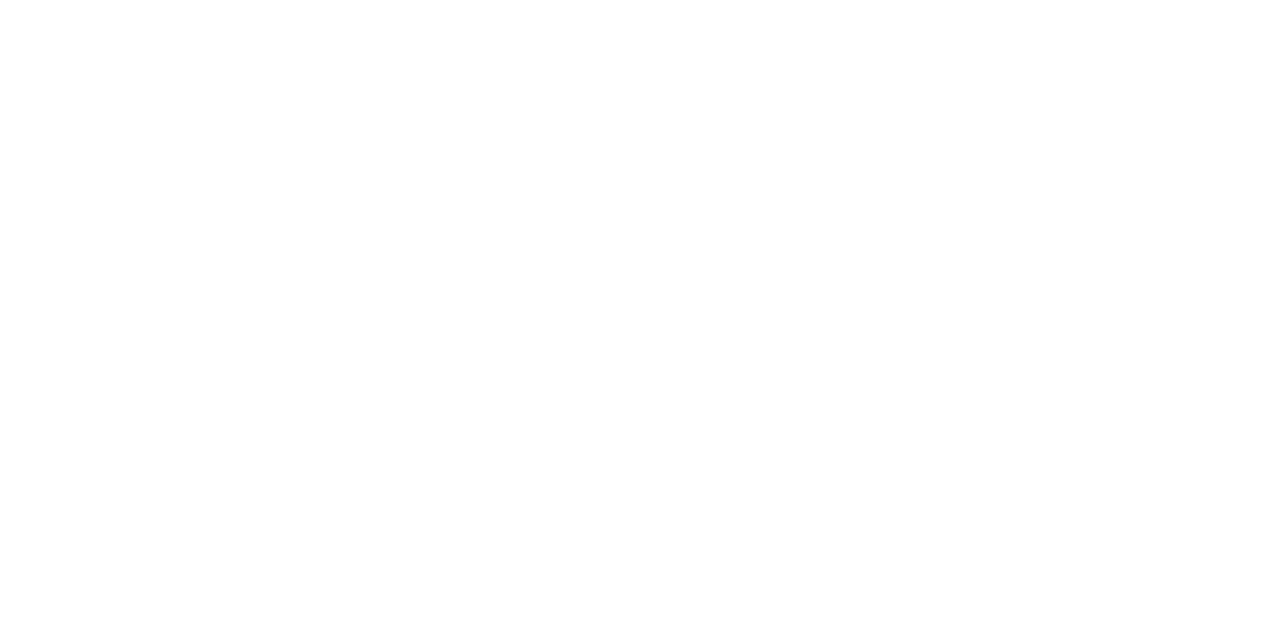
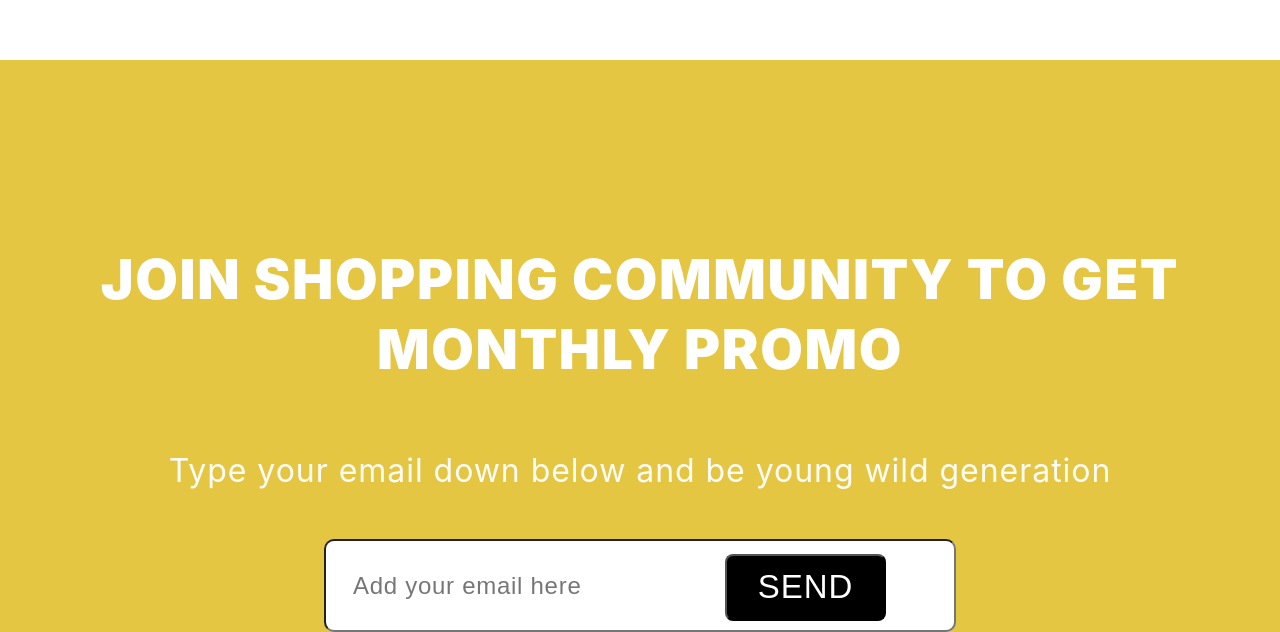
Before and after one commit to Vovababiichuk/Online-Store---React, a React (Create React App) app: page / in a window 1280 px wide. Shown: the part 5938-6570 px from the top of the page. Before the commit the page ends 5998 px from the top, so only its background shows below. Built offline with nearby package versions, Linux system fonts and the light colour scheme; the HTML template or start-up script is replaced by a standard one.

Commit message:
add section with form...

```diff
--- a/src/App.js
+++ b/src/App.js
@@ -1,6 +1,8 @@
+import React from 'react';
 import Arrivals from './components/arrivals/Arrivals';
 import Brands from './components/brands/Brands';
-import Header from './components/header/header';
+import Community from './components/community/Community';
+import Header from './components/header/Header';
 import Load from './components/load/Load';
 import Promo from './components/promo/Promo';
 import Sale from './components/sale/Sale';
@@ -17,10 +19,9 @@
       <Sale />
       <Young />
       <Load />
+      <Community />
     </div>
   );
 }
 
-<header />
-
 export default App;
--- /dev/null
+++ b/src/components/community/Community.jsx
@@ -0,0 +1,49 @@
+import './community.css'
+import React, { useState } from 'react';
+
+const Community = () => {
+   return (
+      <section className="community">
+         <div className="container">
+            <div className="container">
+               <div className="community__content">
+                  <h2 className='community__title'>JOIN SHOPPING COMMUNITY TO GET MONTHLY PROMO</h2>
+                  <p className='community__text'>Type your email down below and be young wild generation</p>
+                  <EmailForm />
+               </div>
+            </div>
+         </div>
+      </section>
+   );
+}
+
+function EmailForm() {
+   const [name, setName] = useState('');
+   const [email, setEmail] = useState('');
+   const [message, setMessage] = useState('');
+
+   const handleSubmit = (event) => {
+      event.preventDefault();
+      // Perform form submission logic here
+      console.log('Form submitted:', name, email, message);
+   };
+
+   return (
+
+         <form className="community__form" onSubmit={handleSubmit}>
+            <label htmlFor="email"></label>
+            <input className="community__input"
+               type="email"
+               id="email"
+               value={email}
+               onChange={(e) => setEmail(e.target.value)}
+               placeholder='Add your email here'
+               required
+               />
+               <button className="community__button" type="submit">Send</button>
+         </form>
+
+   );
+}
+
+export default Community;
--- /dev/null
+++ b/src/components/community/community.css
@@ -0,0 +1,76 @@
+.community__content {
+   background-color: #e5c643;
+   text-align: center;
+   margin: 0 auto;
+}
+
+.community__title {
+   max-width: 1330px;
+   font-weight: 900;
+   font-size: 55px;
+   line-height: 1.27;
+   letter-spacing: 0.03em;
+   color: #FFFFFF;
+   margin-bottom: 37px;
+   padding-top: 140px;
+   display: inline-block
+}
+
+.community__text {
+   font-weight: 400;
+   font-size: 32px;
+   line-height: 1.09;
+   letter-spacing: 0.03em;
+   color: #FFFCF8;
+   margin-bottom: 50px;
+}
+
+.community__form {
+   position: relative;
+   display: inline;
+}
+
+.community__input {
+   width: 574px;
+   background-color: #FFFFFF;
+   border-radius: 10px;
+   padding: 27px;
+   color: var(--primary-color);
+   font-weight: 400;
+   font-size: 24px;
+   line-height: 1.46;
+   letter-spacing: 0.03em;
+   transition: all 0.3s ease-in-out;
+}
+
+.community__input:focus {
+   /* border: 2px solid #007bff; */
+   background-color: #f2f2f2;
+   outline: none;
+   box-shadow: 0 0 5px rgba(0, 0, 0, 0.3);
+}
+
+.community__input::placeholder {
+   font-weight: 400;
+   font-size: 24px;
+   line-height: 1.46;
+   letter-spacing: 0.03em;
+   color: #767676;
+}
+
+.community__button {
+   content: '';
+   position: absolute;
+   top: -24px;
+   left: 401px;
+   width: 161px;
+   height: 67px;
+   font-size: 33px;
+   font-weight: 500;
+   background-color: #000000;
+   border-radius: 8px;
+   line-height: 1.06;
+   letter-spacing: 0.03em;
+   text-transform: uppercase;
+   color: #FFFFFF;
+}
```
Also changed, not shown: 1 other file (tests, documents, lock files or other folders).
